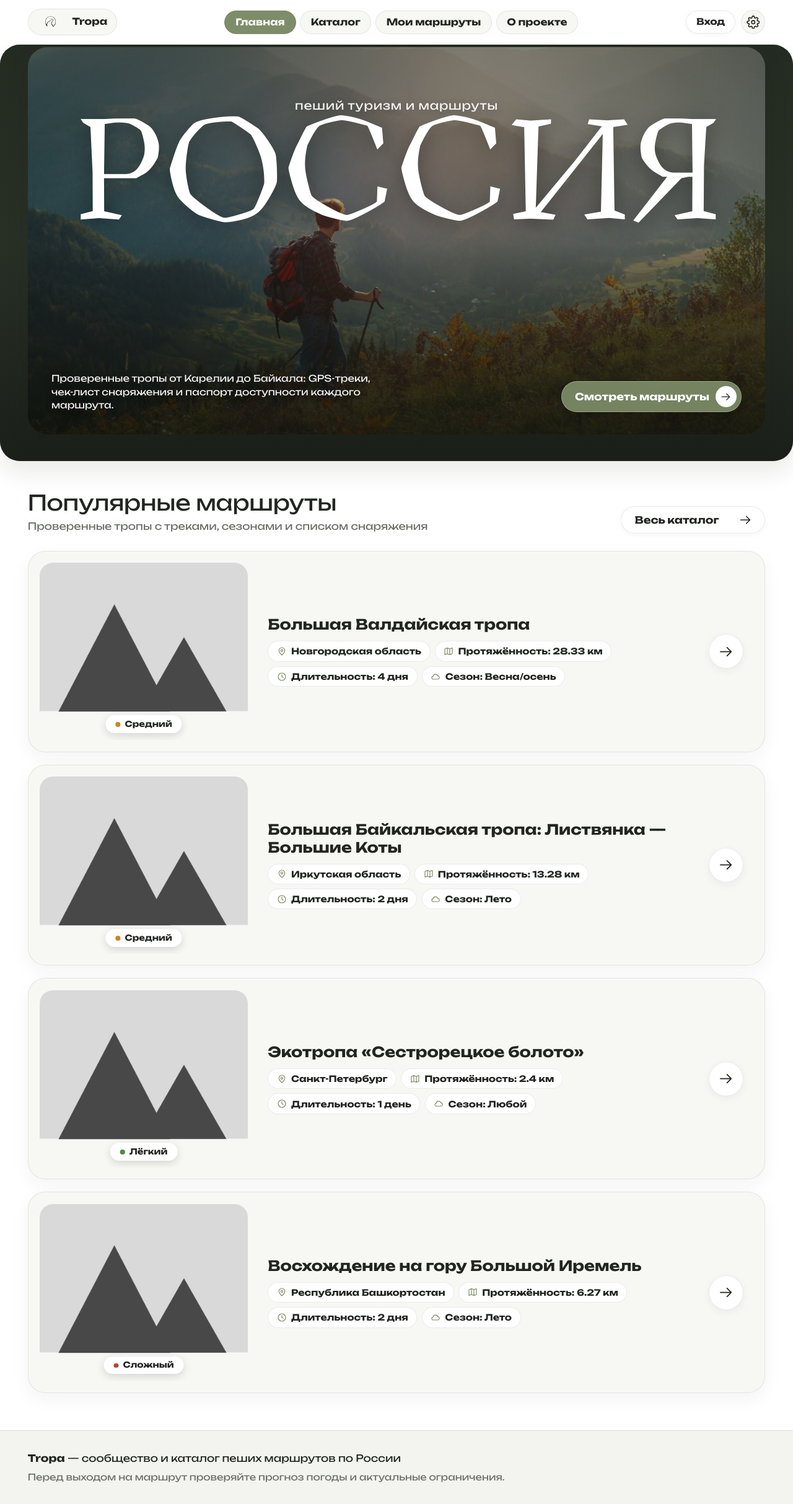
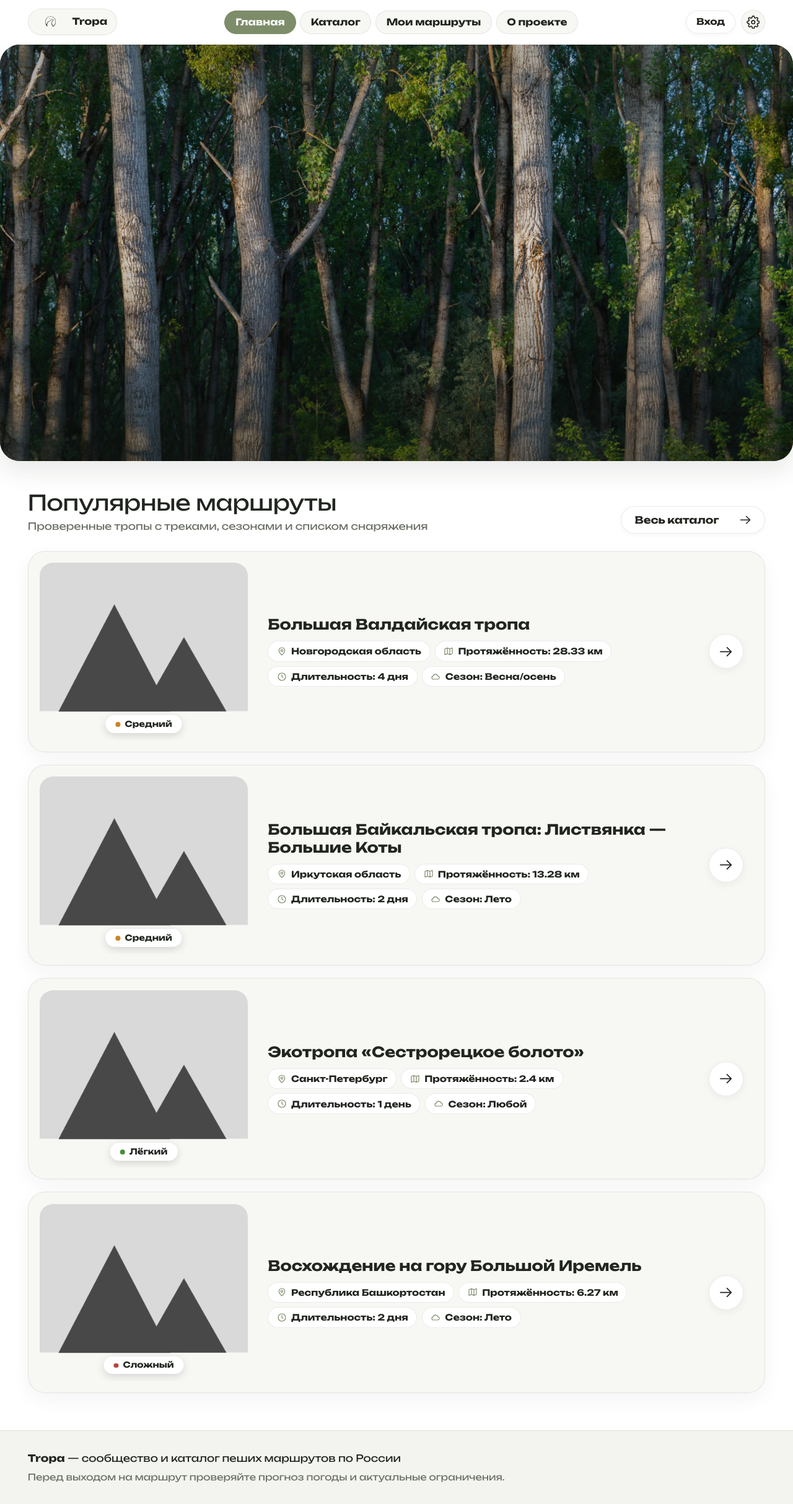
Before and after one commit to purelilith/hiking_blog, a Flask app: page / in a window 1280 px wide. Shown: the whole page at 62% size. Run offline with Flask 3, Linux system fonts and the light colour scheme; data comes from the database, SQL or seed files in the repository; grey boxes are pictures that could not be loaded.

Commit message:
ui: новая фотография на главной странице

```diff
--- a/static/js/home.js
+++ b/static/js/home.js
@@ -13,7 +13,7 @@
     }
   }
   if (document.fonts && document.fonts.load) {
-    document.fonts.load("100px Gehaks").then(fitHero, fitHero);
+    document.fonts.load("100px Manomakh").then(fitHero, fitHero);
   }
   window.addEventListener("load", fitHero);
   window.addEventListener("resize", fitHero);
--- a/templates/index.html
+++ b/templates/index.html
@@ -4,28 +4,16 @@
 
 {% block content %}
   <section class="hero" aria-labelledby="hero-title">
-    <div class="hero-wrap">
-    <section class="hero" aria-labelledby="hero-title">
+    <div class="hero-stage">
       <img class="hero-bg" src="{{ url_for('static', filename='img/hero.jpg') }}"
-           alt="Путешественник с рюкзаком и треккинговыми палками на горном склоне осенью"
-           fetchpriority="high">
-
-      <div class="hero-center">
-        <p class="hero-kicker">пеший туризм и маршруты</p>
-        <h1 class="hero-text" id="hero-title">
-          <span class="hero-big"><span>РОССИЯ</span></span>
-        </h1>
-      </div>
-
-      <div class="hero-bottom">
-        <p class="hero-lead">Проверенные тропы от Карелии до Байкала: GPS-треки, чек-лист снаряжения и паспорт доступности каждого маршрута.</p>
-        <a class="btn btn-hero" href="{{ url_for('routes.catalog') }}">
-          <span>Смотреть маршруты</span>
-          <span class="btn-circle" aria-hidden="true"><svg class="icon"><use href="#i-arrow"/></svg></span>
-        </a>
-      </div>
-    </section>
-  </div>
+           alt="Горный пейзаж на рассвете" fetchpriority="high">
+      <h1 class="hero-text" id="hero-title">
+        <span class="hero-small">Пеший туризм по</span>
+        <span class="hero-big"><span>России</span></span>
+      </h1>
+      <img class="hero-front" src="{{ url_for('static', filename='img/hero_front.jpg') }}"
+           alt="Путешественник с рюкзаком и треккинговыми палками на склоне">
+    </div>
   </section>
 
   <section class="section" aria-labelledby="popular-title">
```
Also changed, not shown: static/css/style.css (line endings or trailing spaces), static/img/hero.jpg, static/img/hero_front.jpg (deleted).
